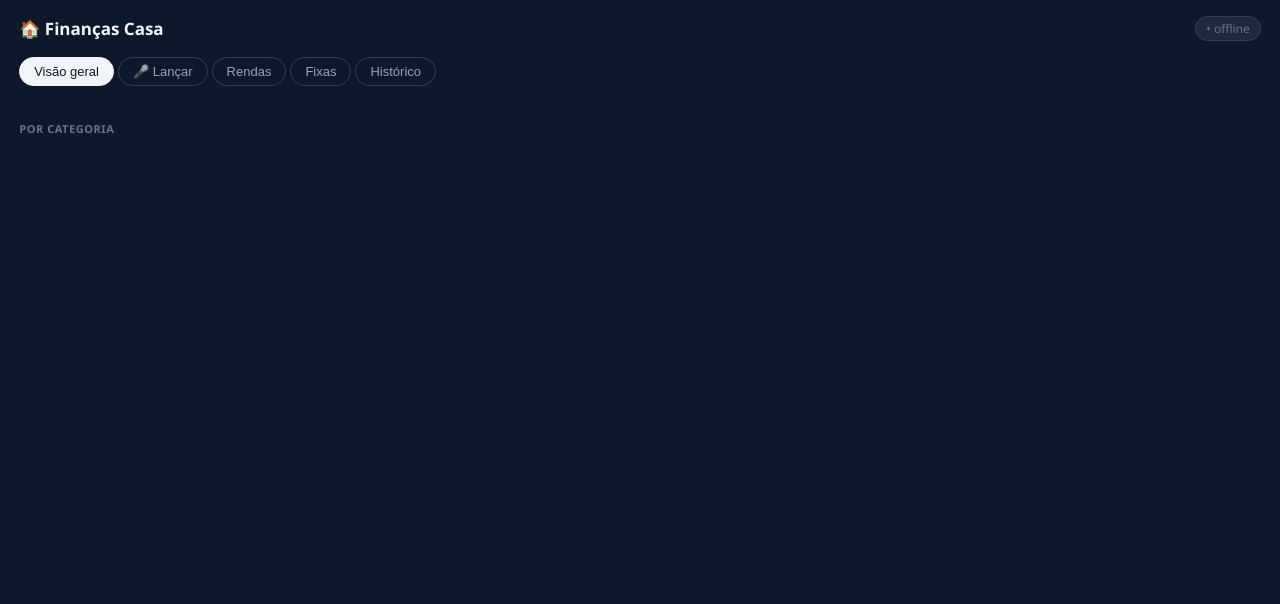
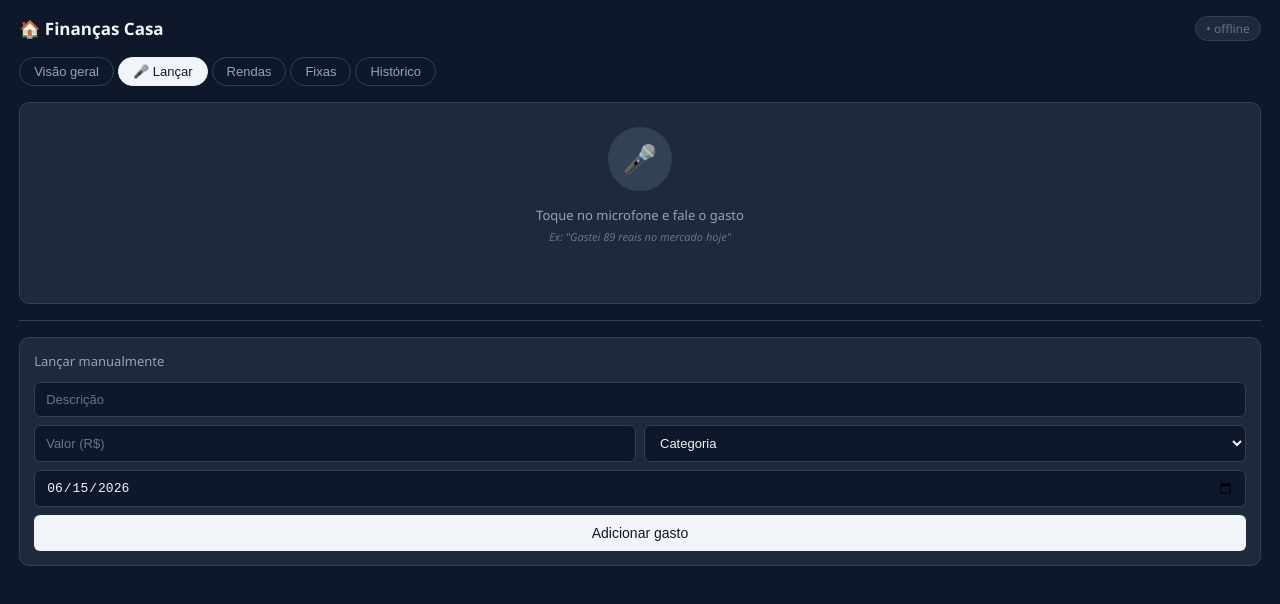
Before and after one commit to mateuspierucci123/financas-casa, a plain HTML site: page index.html in a window 1280 px wide. Both pictures are taken after a click on the button "🎤 Lançar". Drawn offline with Linux system fonts and the light colour scheme.

Commit message:
Update index.html

```diff
--- a/index.html
+++ b/index.html
@@ -5,7 +5,6 @@
 <meta name="viewport" content="width=device-width, initial-scale=1.0" />
 <meta name="theme-color" content="#0f172a" />
 <title>Finanças Casa</title>
-<link rel="manifest" href="manifest.json" />
 <style>
   :root {
     --bg: #0f172a;
@@ -34,13 +33,13 @@
   header h1 { font-size: 17px; font-weight: 600; color: var(--text); }
   header span { font-size: 12px; color: var(--text3); background: var(--bg2); padding: 3px 10px; border-radius: 99px; border: 1px solid var(--border); }
 
-  .tabs { display: flex; padding: 1rem 1.2rem 0; gap: 4px; overflow-x: auto; scrollbar-width: none; }
+  .tabs { display: flex; padding: 1rem 1.2rem 0; gap: 4px; overflow-x: auto; scrollbar-width: none; position: relative; z-index: 2; }
   .tabs::-webkit-scrollbar { display: none; }
   .tab { padding: 6px 14px; border: 1px solid var(--border); background: none; color: var(--text2); font-size: 13px; border-radius: 99px; cursor: pointer; white-space: nowrap; transition: all .15s; }
   .tab.active { background: var(--text); color: var(--bg); border-color: var(--text); font-weight: 500; }
 
-  .content { padding: 1rem 1.2rem; }
-  .section { display: none; }
+  .content { padding: 1rem 1.2rem; position: relative; z-index: 1; }
+  .section { display: none; position: relative; }
   .section.active { display: block; }
 
   .cards { display: grid; grid-template-columns: 1fr 1fr; gap: 8px; margin-bottom: 1rem; }
@@ -122,7 +121,7 @@
 
   .info-box { font-size: 12px; color: var(--text2); background: var(--blue-bg); border: 1px solid #1e3a6e; border-radius: var(--radius-sm); padding: 10px 12px; margin-bottom: 1rem; line-height: 1.6; }
 
-  .status-bar { position: fixed; bottom: 0; left: 0; right: 0; padding: 10px 16px; font-size: 13px; text-align: center; display: none; z-index: 99; }
+  .status-bar { position: fixed; bottom: 0; left: 0; right: 0; padding: 10px 16px; font-size: 13px; text-align: center; display: none; z-index: 50; pointer-events: none; }
   .status-bar.show { display: block; }
   .status-bar.ok { background: var(--green); color: #fff; }
   .status-bar.err { background: var(--red); color: #fff; }
@@ -241,7 +240,7 @@
 <script>
 // ── CONFIG ──────────────────────────────────────────────────
 // Cole aqui a URL do seu Apps Script depois de publicar
-const SHEET_URL = https://script.google.com/macros/s/AKfycbwFnTGz6q2Vp623H7M3SXfFtYZ0M74drxqaTcVH3H1UR98qTsioBZKdZAx7_ftmH73v/exec;
+const SHEET_URL = 'SUA_URL_AQUI';
 
 // ── CATEGORIAS ──────────────────────────────────────────────
 const CATS = [
@@ -635,8 +634,8 @@ function exportCSV(){
 // ── INIT ────────────────────────────────────────────────────
 populateCatSelects();
 document.getElementById('m-date').value=nowDate();
-loadFromSheet();
 renderVisao();
+if(SHEET_URL && SHEET_URL !== 'SUA_URL_AQUI') loadFromSheet();
 </script>
 </body>
 </html>
```
